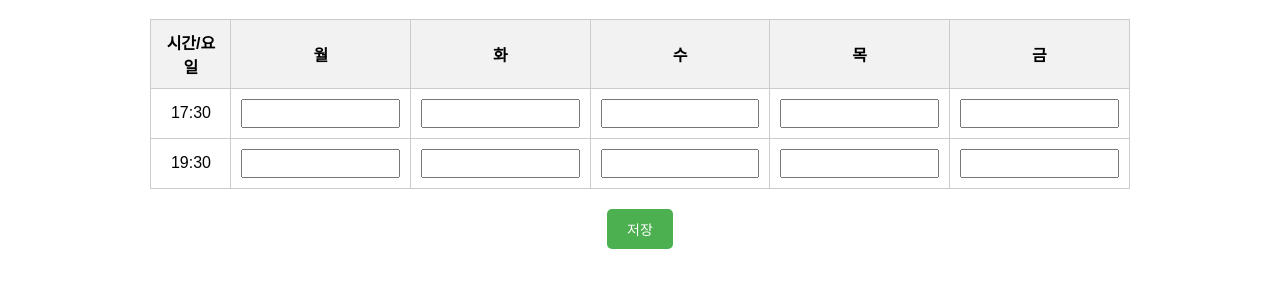
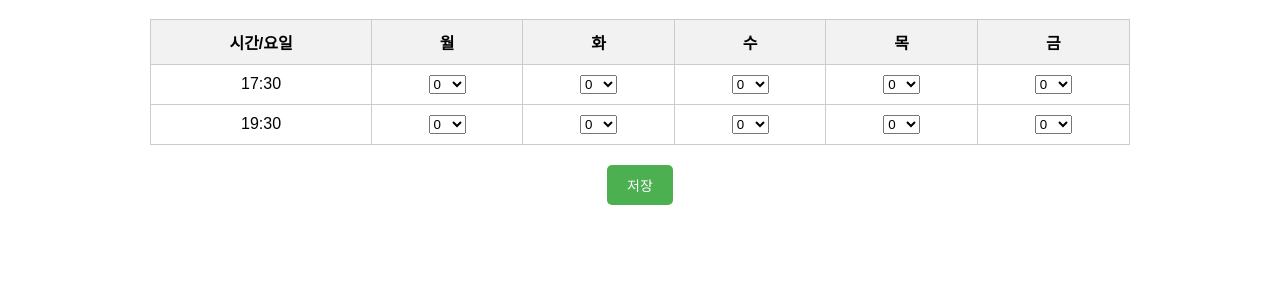
Before and after one commit to minji9360/sunn, a website: page index.html in a window 1280 px wide. Both pictures are taken after a click on the button "기본 정보". Shown: the part 194-482 px from the top of the page. Drawn offline with Linux system fonts and the light colour scheme.

Commit message:
setting 화면 input > select 변경
- select가 편리할 것 같아 변경하며 option 세팅 function 추가
- setting.js 파일 분리

```diff
--- a/index.html
+++ b/index.html
@@ -7,7 +7,6 @@
     <link rel="stylesheet" href="css/style.css">
 </head>
 <body>
-
 <div class="menu">
     <button onclick="loadPage('setting.html')">기본 정보</button>
     <button onclick="loadPage('register.html')">신청자 정보</button>
@@ -19,6 +18,6 @@
 </div>
 
 <script src="js/script.js"></script>
-
+<script src="js/setting.js"></script>
 </body>
 </html>
--- a/js/script.js
+++ b/js/script.js
@@ -1,30 +1,32 @@
 const days = ["mon", "tue", "wed", "thu", "fri"];
 const times = [2, 2, 2, 2, 1];
 let settingData = {};
+
+function createOptions() {
+    const options = [];
+    for (let i = 0; i <= 10; i++) {
+        options.push(`<option value="${i}">${i}</option>`);
+    }
+    return options.join("");
+}
 
 function loadPage(page) {
     fetch(page)
         .then(response => response.text())
         .then(data => {
             document.getElementById("content").innerHTML = data;
+
+            // 화면 로드된 후 select 요소에 옵션 추가
+            document.querySelectorAll("select").forEach(select => {
+                select.innerHTML = createOptions();
+                select.value = "0";
+            });
         })
         .catch(error => {
             console.error("페이지 로드 중 오류 발생:", error);
         });
 }
-function saveData() {
-    days.forEach((day, index) => {
-        settingData[day] = {};
-        for (let i = 1; i <= times[index]; i++) {
-            const inputId = `${day}${i}`;
-            const inputElement = document.getElementById(inputId);
-            if (inputElement) {
-                settingData[day][i] = inputElement.value || "0";
-            }
-        }
-    });
 
-    document.cookie = `seatsData=${JSON.stringify(settingData)}; path=/; max-age=31536000`;
-    console.log(document.cookie);
-    alert("좌석 정보가 저장되었습니다.");
-}
+document.addEventListener("DOMContentLoaded", () => {
+    // 필요한 이벤트 리스너 또는 초기화 코드 추가
+});
--- /dev/null
+++ b/js/setting.js
@@ -0,0 +1,16 @@
+function saveSettingData() {
+    days.forEach((day, index) => {
+        settingData[day] = {};
+        for (let i = 1; i <= times[index]; i++) {
+            const inputId = `${day}${i}`;
+            const inputElement = document.getElementById(inputId);
+            if (inputElement) {
+                settingData[day][i] = inputElement.value || "0";
+            }
+        }
+    });
+
+    document.cookie = `seatsData=${JSON.stringify(settingData)}; path=/; max-age=31536000`;
+    console.log(document.cookie);
+    alert("좌석 정보가 저장되었습니다.");
+}
--- a/setting.html
+++ b/setting.html
@@ -1,14 +1,6 @@
-<!DOCTYPE html>
-<html lang="ko">
-<head>
-  <meta charset="UTF-8">
-  <meta name="viewport" content="width=device-width, initial-scale=1.0">
-  <title>기본 정보 입력 화면</title>
-  <link rel="stylesheet" href="css/style.css">
-</head>
-<body>
+<!-- setting.html -->
+<h1>기본 정보</h1>
 <table>
-  <h1>기본 정보</h1>
   <tr>
     <th>시간/요일</th>
     <th>월</th>
@@ -19,23 +11,20 @@
   </tr>
   <tr>
     <td>17:30</td>
-    <td><input type="number" id="mon1" min="0"></td>
-    <td><input type="number" id="tue1" min="0"></td>
-    <td><input type="number" id="wed1" min="0"></td>
-    <td><input type="number" id="thu1" min="0"></td>
-    <td><input type="number" id="fri1" min="0"></td>
+    <td><select id="mon1"></select></td>
+    <td><select id="tue1"></select></td>
+    <td><select id="wed1"></select></td>
+    <td><select id="thu1"></select></td>
+    <td><select id="fri1"></select></td>
   </tr>
   <tr>
     <td>19:30</td>
-    <td><input type="number" id="mon2" min="0"></td>
-    <td><input type="number" id="tue2" min="0"></td>
-    <td><input type="number" id="wed2" min="0"></td>
-    <td><input type="number" id="thu2" min="0"></td>
-    <td><input type="number" id="fri2" min="0"></td>
+    <td><select id="mon2"></select></td>
+    <td><select id="tue2"></select></td>
+    <td><select id="wed2"></select></td>
+    <td><select id="thu2"></select></td>
+    <td><select id="fri2"></select></td>
   </tr>
 </table>
 
-<button onclick="saveData()">저장</button>
-
-</body>
-</html>
+<button onclick="saveSettingData()">저장</button>
```
